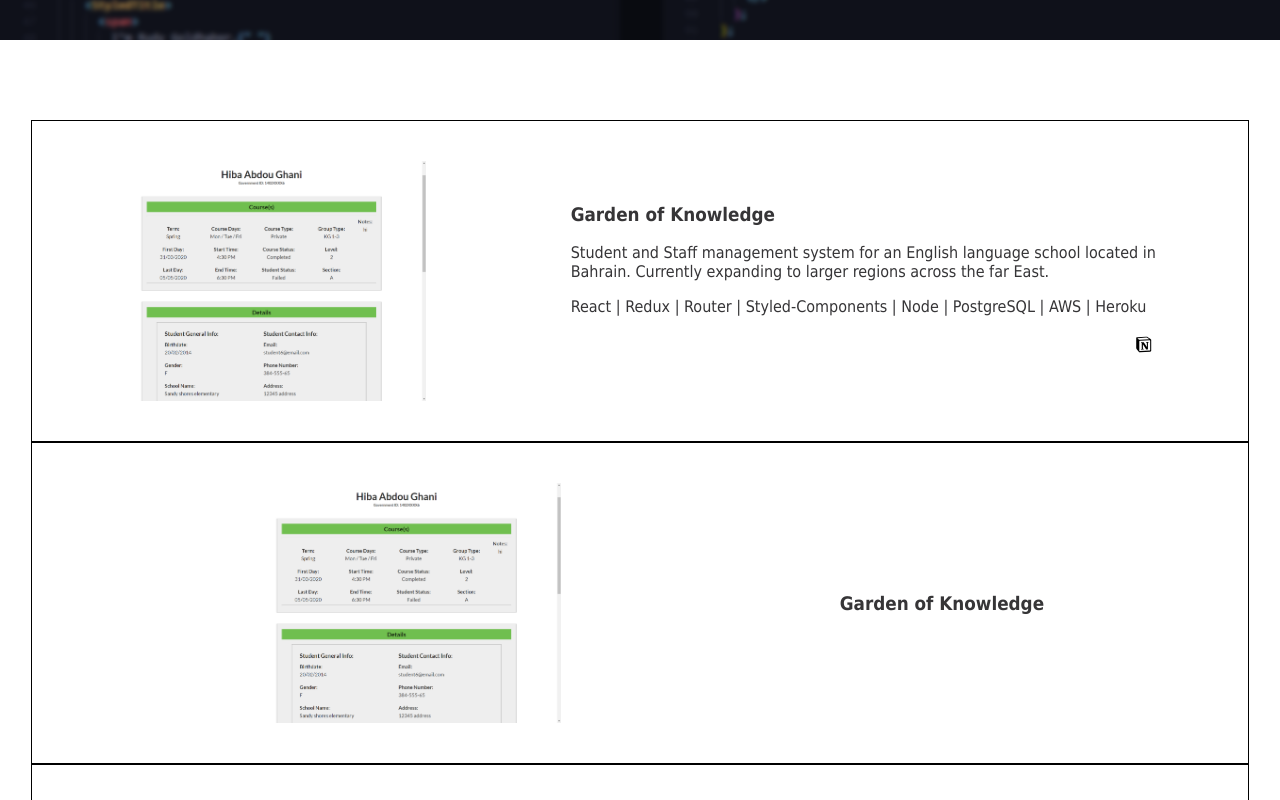
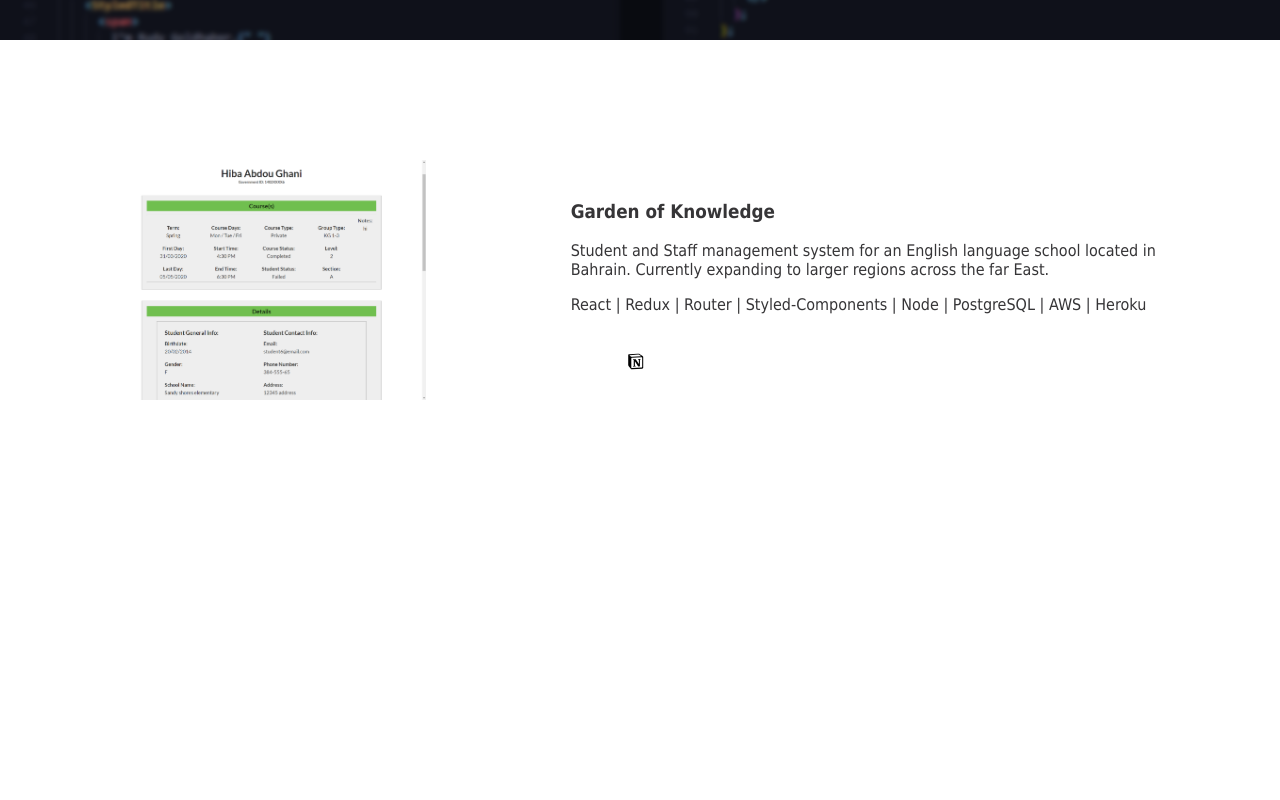
Before and after one commit to SyriiAdvent/rudy-goldhaber, a React (Create React App) app: page / in a window 1280 px wide. Shown: the part 760-1560 px from the top of the page. After the commit the page ends 1280 px from the top, so only its background shows below. Built offline with nearby package versions, Linux system fonts and the light colour scheme.

Commit message:
minor svg tweaks

```diff
--- a/src/components/projects/ProjectsWrapper.jsx
+++ b/src/components/projects/ProjectsWrapper.jsx
@@ -22,18 +22,25 @@ const Project = styled.div`
   flex-direction: row;
   justify-content: space-evenly;
   align-items: center;
-  border: 1px solid black;
+  /* border: 1px solid black; */
 `;
 
 const DetailsCard = styled.section`
   width: 50%;
   font-size: 1.0rem;
 
+  p {
+    font-weight: 300;
+  }
+
   ul {
+    padding: 0;
+    margin: 0;
+    width: 8rem;
     list-style: none;
     display: flex;
-    justify-content: flex-end;
-  };
+    justify-content: space-evenly;
+  }
 `
 
 const ProjectsWrapper = () => {
@@ -49,6 +56,7 @@ const ProjectsWrapper = () => {
             Currently expanding to larger regions across the far East.
           </p>
           <p>React | Redux | Router | Styled-Components | Node | PostgreSQL | AWS | Heroku </p>
+          <br />
           <ul>
             <li><a href='https://github.com/Labs24GOK'><GithubIcon /></a></li>
             <li><a href='https://www.notion.so/The-Garden-of-Knowledge-c6fe89f6e98d493fa597de84a8bd6818'><NotionIcon /></a></li>
@@ -57,7 +65,7 @@ const ProjectsWrapper = () => {
         </DetailsCard>
       </Project>
 
-      <Project>
+      {/* <Project>
         <ImageCard />
         <div>
           <h3>Garden of Knowledge</h3>
@@ -69,7 +77,7 @@ const ProjectsWrapper = () => {
         <div>
           <h3>Garden of Knowledge</h3>
         </div>
-      </Project>
+      </Project> */}
 
     </ProjectsContainer>
   );
```
